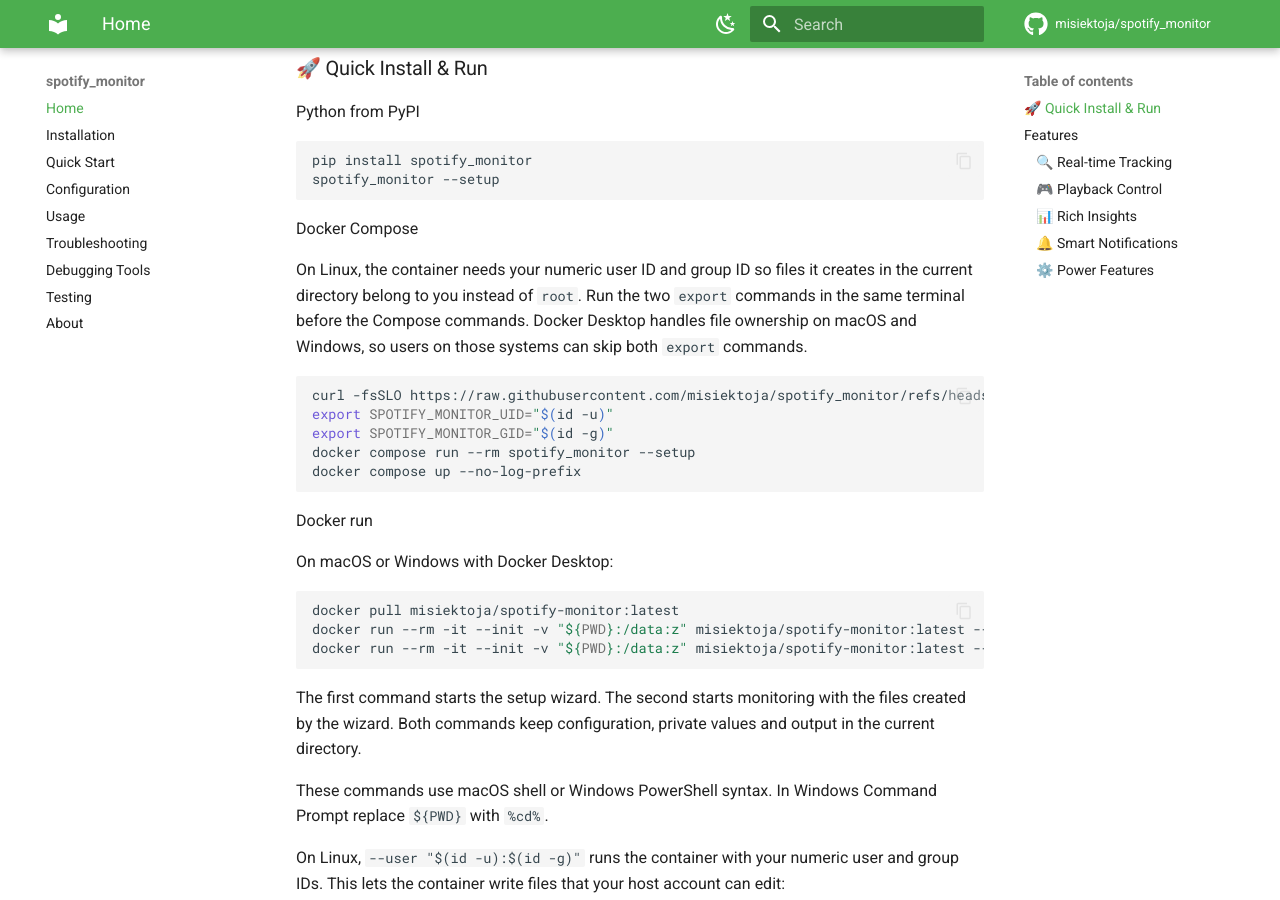
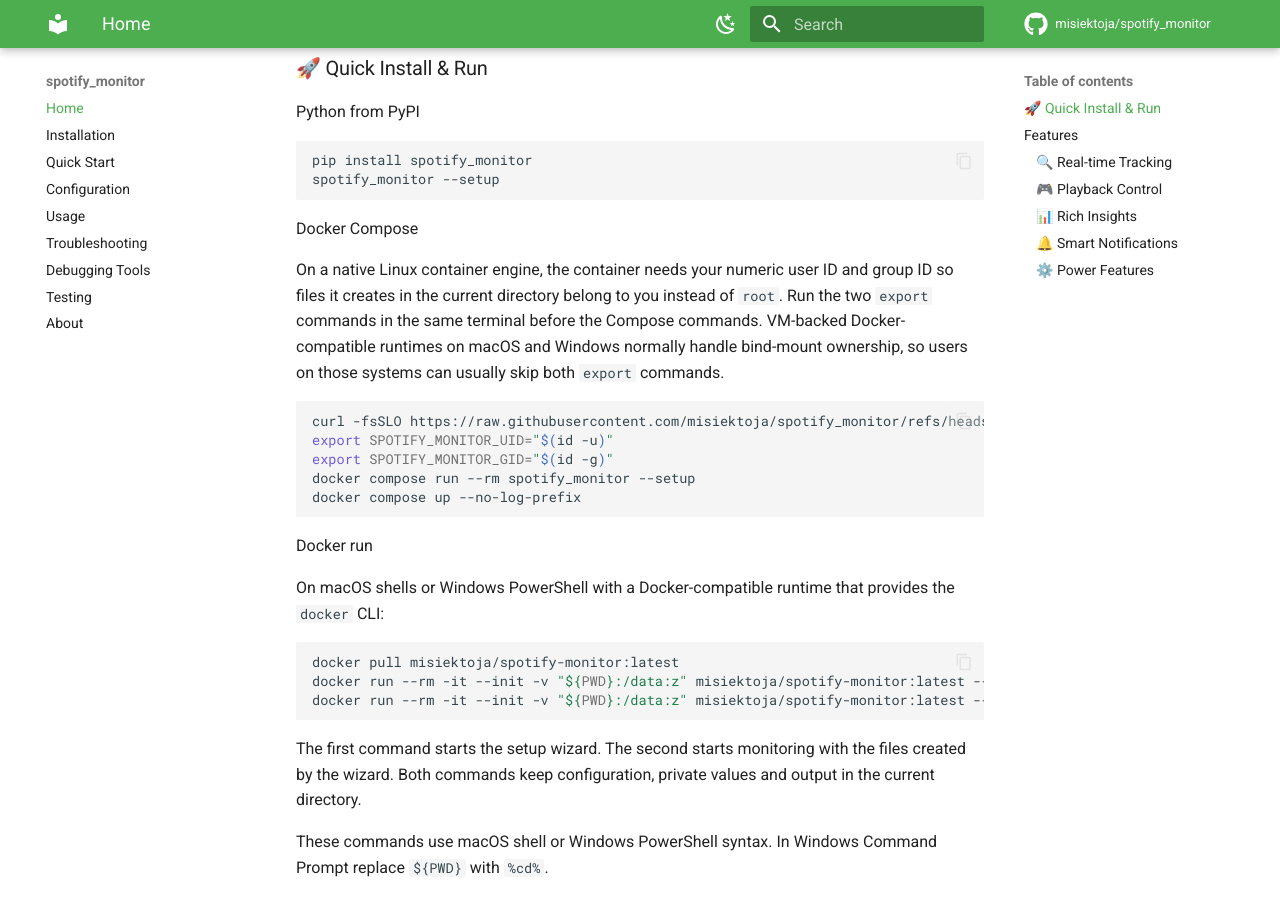
Before and after one commit to misiektoja/spotify_monitor, an MkDocs documentation site: the page built from docs/index.md, in a window 1280 px wide and 900 px high, scrolled down 659 px. Built offline with MkDocs 1.6.1 and Material for MkDocs 9.7.7, drawn with Linux system fonts in a browser that asks for light colours; comment, search, counter and statistics services are not loaded.

Commit message:
docs(index): generalize container runtime guidance

````diff
--- a/docs/index.md
+++ b/docs/index.md
@@ -28,7 +28,7 @@
 
 Docker Compose
 
-On Linux, the container needs your numeric user ID and group ID so files it creates in the current directory belong to you instead of `root`. Run the two `export` commands in the same terminal before the Compose commands. Docker Desktop handles file ownership on macOS and Windows, so users on those systems can skip both `export` commands.
+On a native Linux container engine, the container needs your numeric user ID and group ID so files it creates in the current directory belong to you instead of `root`. Run the two `export` commands in the same terminal before the Compose commands. VM-backed Docker-compatible runtimes on macOS and Windows normally handle bind-mount ownership, so users on those systems can usually skip both `export` commands.
 
 ```sh
 curl -fsSLO https://raw.githubusercontent.com/misiektoja/spotify_monitor/refs/heads/main/docker-compose.yml
@@ -40,7 +40,7 @@
 
 Docker run
 
-On macOS or Windows with Docker Desktop:
+On macOS shells or Windows PowerShell with a Docker-compatible runtime that provides the `docker` CLI:
 
 ```sh
 docker pull misiektoja/spotify-monitor:latest
````
